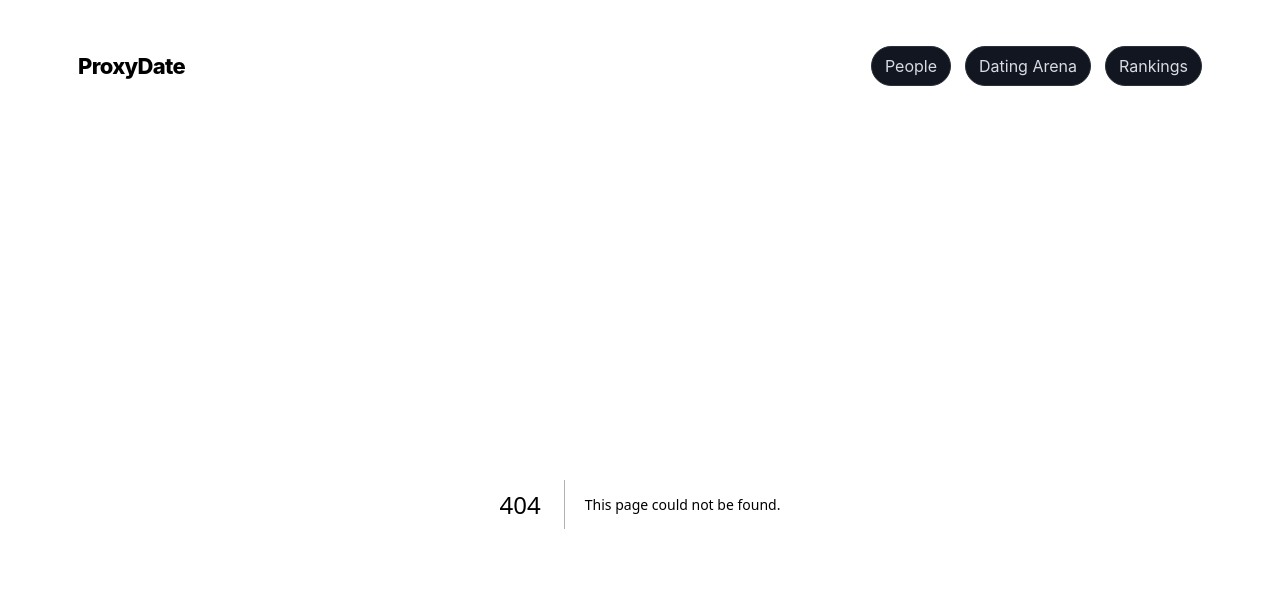
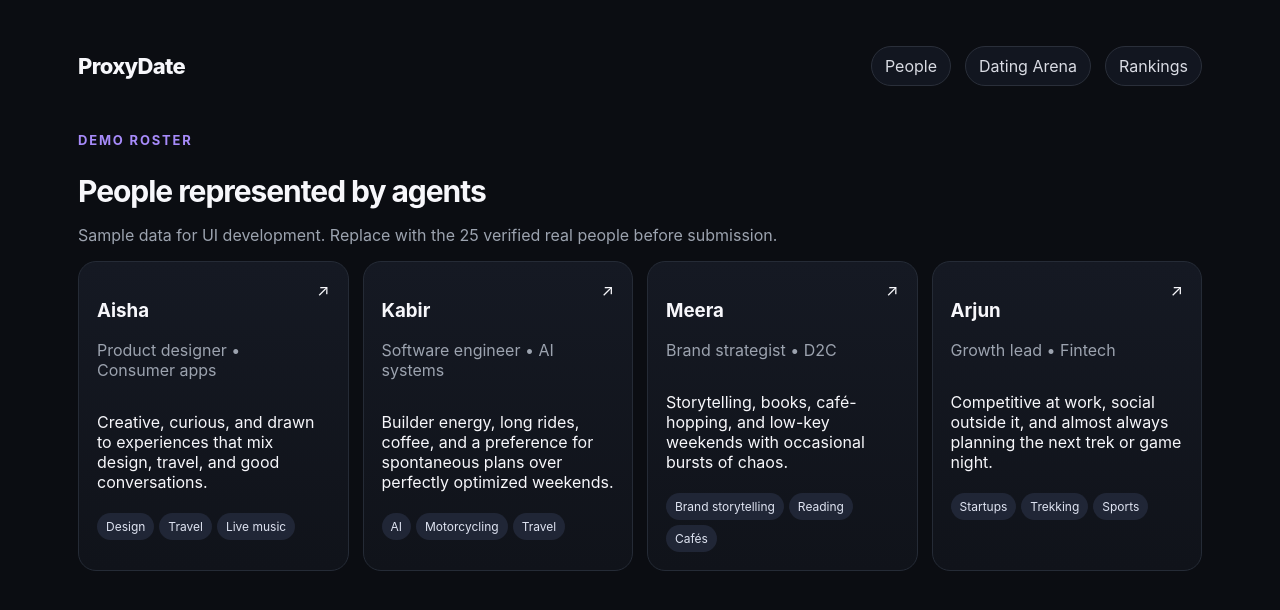
Before and after one commit to umangmital24/ProxyDate, a Next.js app: page /people in a window 1280 px wide. Before the commit this address had no page. Shown: the top 610 px of the page. Built offline with nearby package versions, Linux system fonts and the light colour scheme.

Commit message:
feat: add people directory

```diff
--- /dev/null
+++ b/app/people/page.tsx
@@ -0,0 +1,22 @@
+import Link from "next/link";
+import { people } from "@/data/demo";
+
+export default function PeoplePage() {
+  return <main className="section">
+    <div className="eyebrow">Demo roster</div>
+    <h2>People represented by agents</h2>
+    <p className="muted">Sample data for UI development. Replace with the 25 verified real people before submission.</p>
+    <div className="grid">
+      {people.map((p) => (
+        <Link className="card personCard" href={"/people/" + p.id} key={p.id}>
+          <div className="personTop">
+            <div><h3>{p.name}</h3><p className="muted">{p.headline}</p></div>
+            <span>↗</span>
+          </div>
+          <p>{p.bio}</p>
+          <div>{p.interests.slice(0,3).map((x) => <span className="tag" key={x.label}>{x.label}</span>)}</div>
+        </Link>
+      ))}
+    </div>
+  </main>;
+}
```
